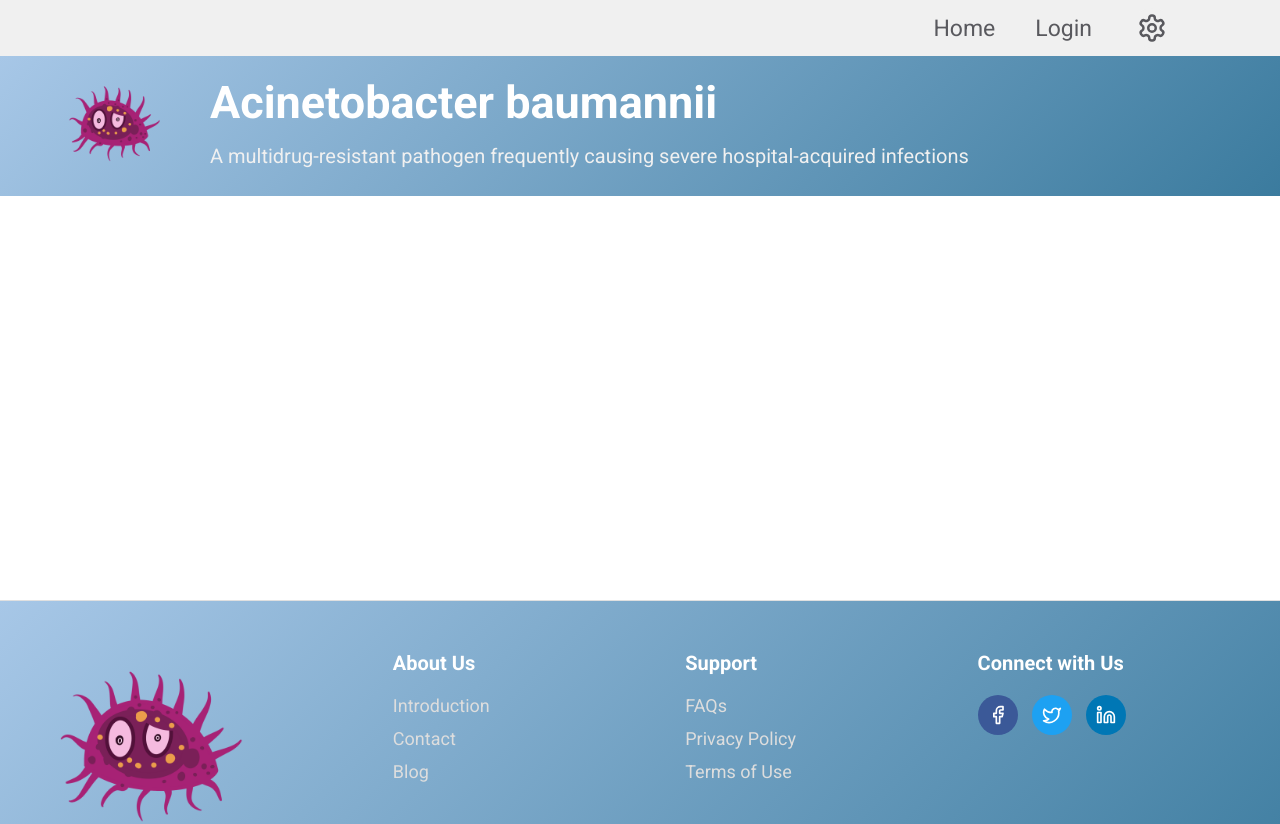
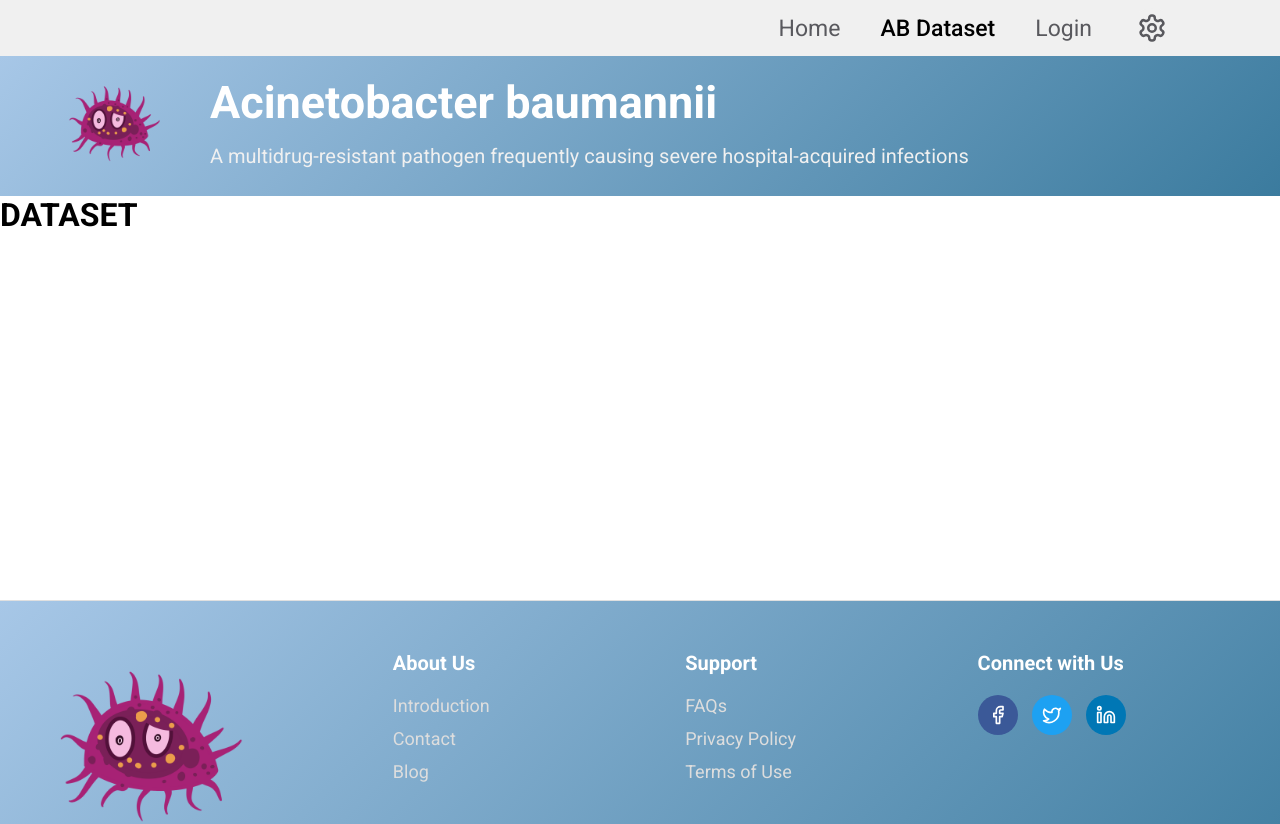
Before and after one commit to Hungpolo1972k3/datn, a React (Create React App) app: page /dataset in a window 1280 px wide. Shown: the top 824 px of the page. Built offline with nearby package versions, Linux system fonts and the light colour scheme.

Commit message:
add dataset page

```diff
--- a/src/App.js
+++ b/src/App.js
@@ -10,7 +10,8 @@ import Login from "./pages/Login";
 import ExperimentPage from "./pages/Experiment";
 import Statistic from "./pages/Statistic";
 import ProtectedRoute from "./utils/ProtectedRoute";
-import ExperimentManagement from "./pages/ExperimentManagement"
+import ExperimentManagement from "./pages/ExperimentManagement";
+import Dataset from "./pages/Dataset";
 
 const Container = styled.div`
   display: flex;
@@ -31,6 +32,7 @@ function App() {
           <Wrapper>
             <Routes>
               <Route path="/" element={<Home />} />
+              <Route path="/dataset" element={<Dataset />}/>
               <Route path="/login" element={<Login />} />
               <Route
                 path="/submit"
--- a/src/components/Navbar.jsx
+++ b/src/components/Navbar.jsx
@@ -261,6 +261,9 @@ const Navbar = () => {
         <NavLink to="/">
           {({ isActive }) => <Button isActive={isActive}>{t('navbarComponent.home')}</Button>}
         </NavLink>
+        <NavLink to="/dataset">
+          {({ isActive }) => <Button isActive={isActive}>{t('navbarComponent.abdataset')}</Button>}
+        </NavLink>
         {isLogin && !isLoginAdmin && (
           <NavLink to="/experiment">
             {({ isActive }) => <Button isActive={isActive}>{t('navbarComponent.experiment')}</Button>}
--- a/src/components/VirulenceTableResult.jsx
+++ b/src/components/VirulenceTableResult.jsx
@@ -220,7 +220,16 @@ const VirulenceListResult = ({ label, data }) => {
             <RecordField><strong>{t("virulenceList.fields.strand")}:</strong> {item.strand}</RecordField>
             <RecordField><strong>{t("virulenceList.fields.identity")}:</strong> {item.identity}</RecordField>
             <RecordField><strong>{t("virulenceList.fields.coverage")}:</strong> {item.coverage}</RecordField>
-            <RecordField><strong>{t("virulenceList.fields.accession")}:</strong> {item.accession}</RecordField>
+            <RecordField>
+              <strong>{t("virulenceList.fields.accession")}:</strong> {item.accession}{" "}
+              <a
+                href={`https://www.ncbi.nlm.nih.gov/protein/${item.accession}`}
+                target="_blank"
+                rel="noopener noreferrer"
+              >
+                [NCBI]
+              </a>
+            </RecordField>
             <RecordField><strong>{t("virulenceList.fields.description")}:</strong> {item.description || "N/A"}</RecordField>
             <RecordField><strong>{t("virulenceList.fields.group")}:</strong> {item.group || "N/A"}</RecordField>
             <RecordField><strong>{t("virulenceList.fields.vfdb_id")}:</strong> {item.vfdb_id || "N/A"}</RecordField>
--- a/src/locales/en/Translation.json
+++ b/src/locales/en/Translation.json
@@ -13,7 +13,8 @@
         "cancel": "Cancel",
         "language": "Language",
         "logoutSuccess": "Logout successfully",
-        "experiment-management": "Experiments"
+        "experiment-management": "Experiments",
+        "abdataset": "AB Dataset"
     },
     "homePage": {
         "title1": "Acinetobacter baumannii",
--- a/src/locales/vi/Translation.json
+++ b/src/locales/vi/Translation.json
@@ -13,7 +13,8 @@
         "cancel": "Hủy",
         "language": "Ngôn ngữ",
         "logoutSuccess": "Đăng xuất thành công",
-        "experiment-management": "Thí nghiệm"
+        "experiment-management": "Thí nghiệm",
+        "abdataset": "AB Dataset"
     },
     "homePage": {
         "title1": "Acinetobacter baumannii",
--- /dev/null
+++ b/src/pages/Dataset.jsx
@@ -0,0 +1,15 @@
+import React from "react";
+import styled from "styled-components";
+import { useTranslation } from "react-i18next";
+
+const Dataset = () => {
+  const { t } = useTranslation();
+
+  return (
+    <div>
+        <h1>DATASET</h1>
+    </div>
+  );
+};
+
+export default Dataset;
```
